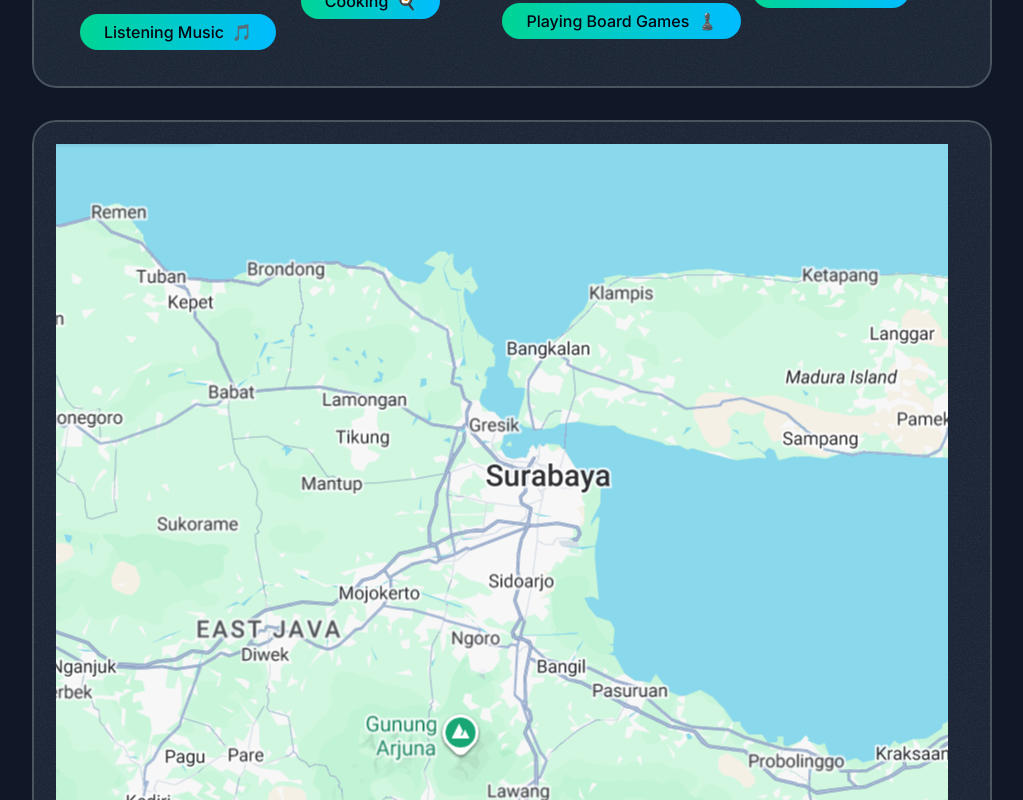
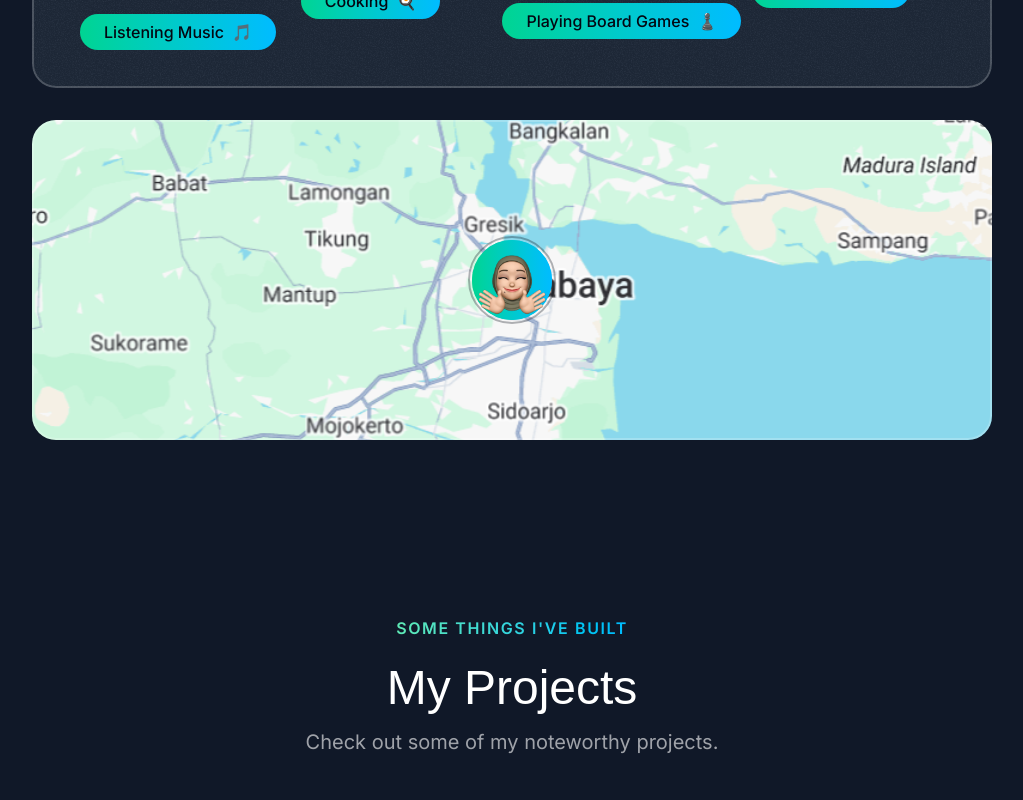
Before and after one commit to alyadyh/alyadyh.github.io, a Next.js app: page / in a window 1280 px wide. Shown: the part 2160-2960 px from the top of the page, without its empty margins (128-1151 px from the left). Built offline with nearby package versions, Linux system fonts and the light colour scheme; a web font is replaced by a local one.

Commit message:
fix: map card ui

```diff
--- a/src/sections/About.tsx
+++ b/src/sections/About.tsx
@@ -5,6 +5,7 @@ import { ToolboxItems } from "../components/ToolboxItems";
 import bookImage from "../assets/images/book-cover.png";
 import mapImage from "../assets/images/map.png";
 import winkMemoji from "../assets/images/wink-memoji.png";
+import smileMemoji from "../assets/images/smile-memoji.png";
 import Image from "next/image";
 import {
   SiAndroidstudio,
@@ -198,9 +199,11 @@ export const AboutSection = () => {
             </div>
           </Card>
 
-          <Card>
-            <Image src={mapImage} alt="Map" />
-            <Image src={winkMemoji} alt="Wink Memoji" />
+          <Card className="h-[320px] p-0 relative">
+            <Image src={mapImage} alt="Map" className="object-cover w-full h-full" />
+            <div className="absolute top-1/2 left-1/2 -translate-x-1/2 -translate-y-1/2 size-20 rounded-full bg-gradient-to-r from-emerald-400 to-sky-400 after:content-[''] after:absolute after:inset-0 after:outline-2 after:outline-offset-2 after:rounded-full after:outline-gray-950/30 after:bg-gradient-to-r after:from-emerald-400 after:to-sky-400 after:-z-10">
+              <Image src={smileMemoji} alt="Smile Memoji" className="size-20" />
+            </div>
           </Card>
         </div>
       </div>
```
Also changed, not shown: src/assets/images/map.png, src/assets/images/smile-memoji.png (added).
